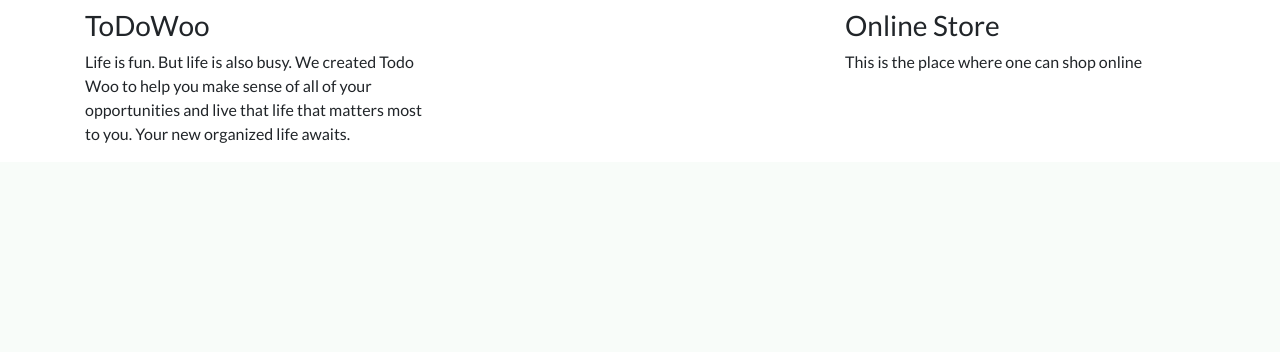
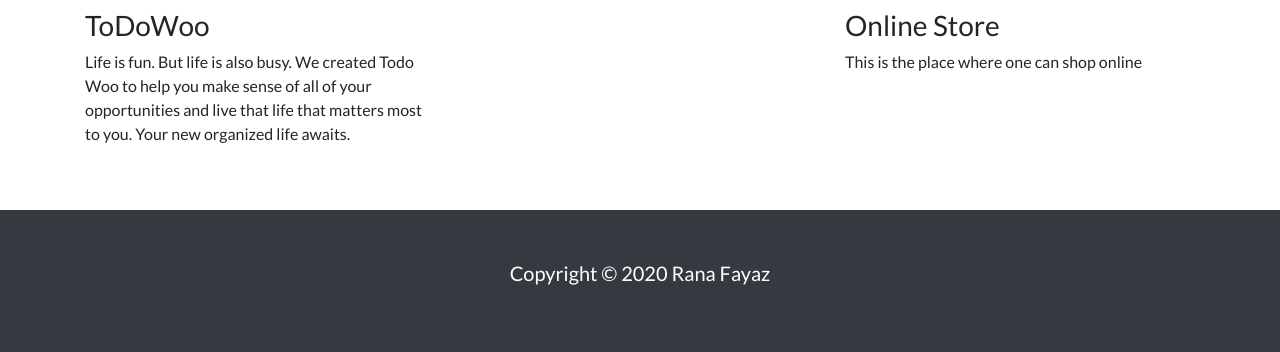
Before and after one commit to fazzi03/personal-portfolio, a Django app: page / in a window 1280 px wide. Shown: the part 1539-1891 px from the top of the page. Before the commit the page ends 1682 px from the top, so only its background shows below. Run offline with Django 3.2, Linux system fonts and the light colour scheme; data comes from the database, SQL or seed files in the repository; some libraries are stand-ins or nearby versions.

Commit message:
footer is added

```diff
--- a/portfolio/templates/portfolio/base.html
+++ b/portfolio/templates/portfolio/base.html
@@ -1,18 +1,28 @@
 {% load static %}
-<!doctype html>
+<!DOCTYPE html>
 <html lang="en">
-
   <head>
     <!-- Required meta tags -->
-  <meta charset="utf-8">
-  <meta name="viewport" content="width=device-width, initial-scale=1, shrink-to-fit=no">
+    <meta charset="utf-8" />
+    <meta
+      name="viewport"
+      content="width=device-width, initial-scale=1, shrink-to-fit=no"
+    />
 
     <!-- Bootstrap CSS -->
-  <link rel="stylesheet" href="https://stackpath.bootstrapcdn.com/bootstrap/4.4.1/css/bootstrap.min.css" integrity="sha384-Vkoo8x4CGsO3+Hhxv8T/Q5PaXtkKtu6ug5TOeNV6gBiFeWPGFN9MuhOf23Q9Ifjh" crossorigin="anonymous">
+    <link
+      rel="stylesheet"
+      href="https://stackpath.bootstrapcdn.com/bootstrap/4.4.1/css/bootstrap.min.css"
+      integrity="sha384-Vkoo8x4CGsO3+Hhxv8T/Q5PaXtkKtu6ug5TOeNV6gBiFeWPGFN9MuhOf23Q9Ifjh"
+      crossorigin="anonymous"
+    />
 
     <link rel="stylesheet" href="{% static "portfolio/custom.css" %}">
 
-  <link href="https://fonts.googleapis.com/css?family=Lato&display=swap" rel="stylesheet">
+    <link
+      href="https://fonts.googleapis.com/css?family=Lato&display=swap"
+      rel="stylesheet"
+    />
 
     <link rel="icon" type="image/png" href="{% static "portfolio/Logo.png" %}">
 
@@ -20,7 +30,6 @@
   </head>
 
   <body>
-
     <nav id="topNav" class="navbar navbar-expand-md navbar-light bg-warning">
       <div class="container">
         <a class="navbar-brand" href="{% url 'home' %}">
@@ -62,12 +71,28 @@
     <div class="container">
       {% block content %}{% endblock %}
     </div>
+    <footer class="bg-dark text-white mt-5 p-5">
+      <div class="container">
+          <p class="lead text-center">Copyright &copy 2020 Rana Fayaz</p>
+      </div>
+  </footer>
 
     <!-- Optional JavaScript -->
     <!-- jQuery first, then Popper.js, then Bootstrap JS -->
-  <script src="https://code.jquery.com/jquery-3.4.1.slim.min.js" integrity="sha384-J6qa4849blE2+poT4WnyKhv5vZF5SrPo0iEjwBvKU7imGFAV0wwj1yYfoRSJoZ+n" crossorigin="anonymous"></script>
-  <script src="https://cdn.jsdelivr.net/npm/popper.js@1.16.0/dist/umd/popper.min.js" integrity="sha384-Q6E9RHvbIyZFJoft+2mJbHaEWldlvI9IOYy5n3zV9zzTtmI3UksdQRVvoxMfooAo" crossorigin="anonymous"></script>
-  <script src="https://stackpath.bootstrapcdn.com/bootstrap/4.4.1/js/bootstrap.min.js" integrity="sha384-wfSDF2E50Y2D1uUdj0O3uMBJnjuUD4Ih7YwaYd1iqfktj0Uod8GCExl3Og8ifwB6" crossorigin="anonymous"></script>
+    <script
+      src="https://code.jquery.com/jquery-3.4.1.slim.min.js"
+      integrity="sha384-J6qa4849blE2+poT4WnyKhv5vZF5SrPo0iEjwBvKU7imGFAV0wwj1yYfoRSJoZ+n"
+      crossorigin="anonymous"
+    ></script>
+    <script
+      src="https://cdn.jsdelivr.net/npm/popper.js@1.16.0/dist/umd/popper.min.js"
+      integrity="sha384-Q6E9RHvbIyZFJoft+2mJbHaEWldlvI9IOYy5n3zV9zzTtmI3UksdQRVvoxMfooAo"
+      crossorigin="anonymous"
+    ></script>
+    <script
+      src="https://stackpath.bootstrapcdn.com/bootstrap/4.4.1/js/bootstrap.min.js"
+      integrity="sha384-wfSDF2E50Y2D1uUdj0O3uMBJnjuUD4Ih7YwaYd1iqfktj0Uod8GCExl3Og8ifwB6"
+      crossorigin="anonymous"
+    ></script>
   </body>
-
 </html>
--- a/todo/templates/todo/base.html
+++ b/todo/templates/todo/base.html
@@ -93,6 +93,11 @@
     <div class="container">
       {% block content %}{% endblock %}
     </div>
+    <footer class="bg-dark text-white mt-5 p-5">
+      <div class="container">
+          <p class="lead text-center">Copyright &copy 2020 Rana Fayaz</p>
+      </div>
+  </footer>
 
     <!-- Optional JavaScript -->
     <!-- jQuery first, then Popper.js, then Bootstrap JS -->
```
Lines whose indentation alone changed are shown as unchanged.
